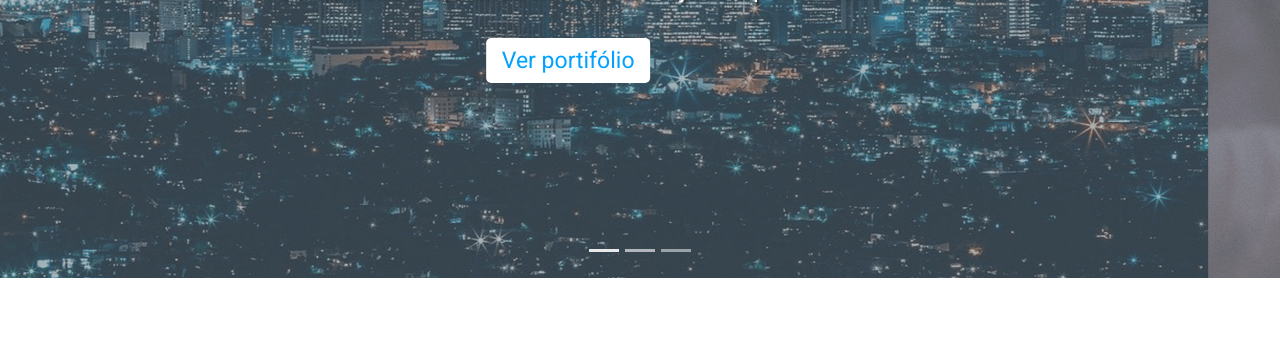
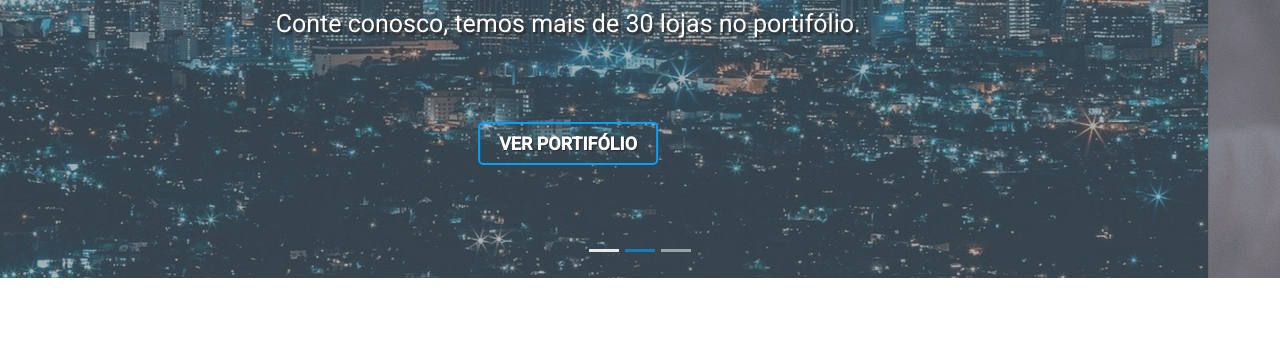
Before and after one commit to gabrielbtera/GetWebAgency, a plain HTML site: page index.html in a window 1280 px wide. Shown: the part 442-800 px from the top of the page. Drawn offline with nearby package versions, Linux system fonts and the light colour scheme.

Commit message:
creating a carousel menu padding text the container

```diff
--- a/css/styles.css
+++ b/css/styles.css
@@ -83,7 +83,7 @@ body {
 
 .carousel-caption.d-none.d-md-block{
     text-align: center;
-    padding-bottom: 180px;
+    padding-bottom: 100px;
     font-size: 20px;
 }
 
@@ -96,19 +96,21 @@ body {
 .carousel-caption.d-none.d-md-block p {
     text-shadow: rgb(44, 44, 44) 2px 3px 2px;
     font-size: 25px;
-    padding-bottom: 20px;
+    padding-bottom: 70px;
 }
 
 .carousel-caption.d-none.d-md-block .main-btn {
     text-decoration: none;
-    color: #00a2ff;
-    background-color: #ffffff;
-    font-size: 23px;
-    border: 3px transparent #00a2ff;
+    text-transform: uppercase;
+    font-weight: bold;
+    text-shadow: rgb(44, 44, 44) 1px 1px 1px;
+    color: #ffffff;
+    font-size: 18px;
+    border: 2px solid #00a2ff;
     border-radius: 5px;
     width: 150px;
-    padding: 9px 16px;
-    transition: 0.07s;
+    padding: 9px 19px;
+    transition: 0.2s;
 
 
 }
@@ -119,3 +121,7 @@ body {
     color: #ffffff;
     padding: 9px 19px;
 }
+
+.carousel-indicators .active {
+     background-color: #00a2ff;
+}
```
